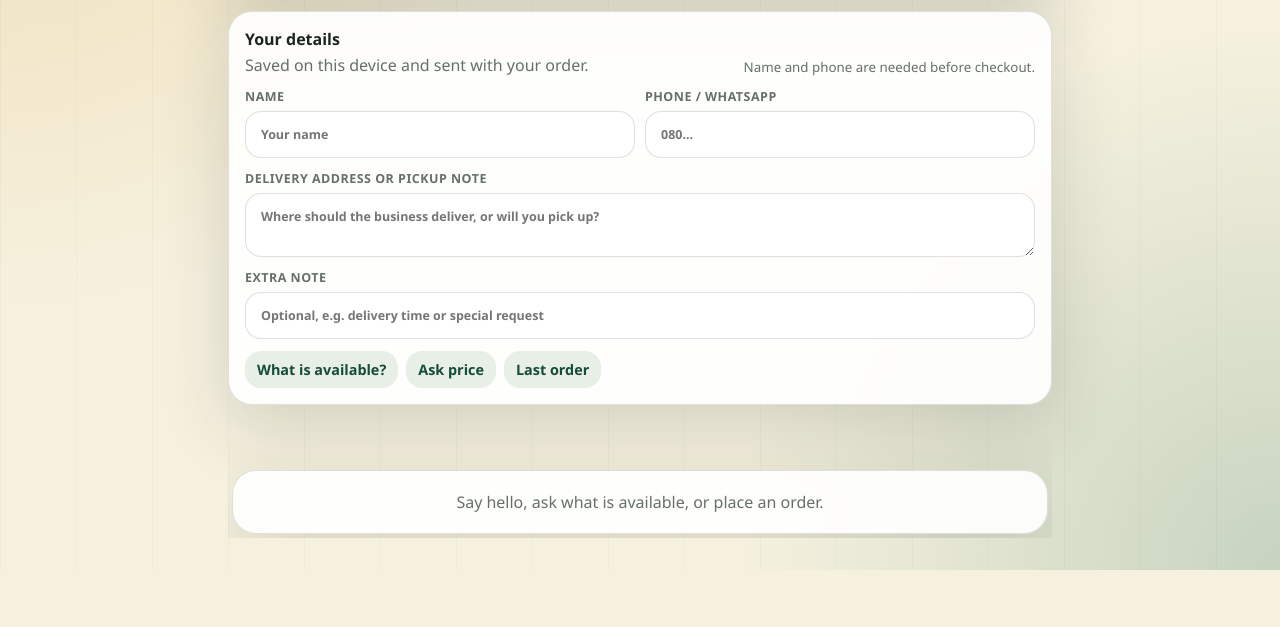
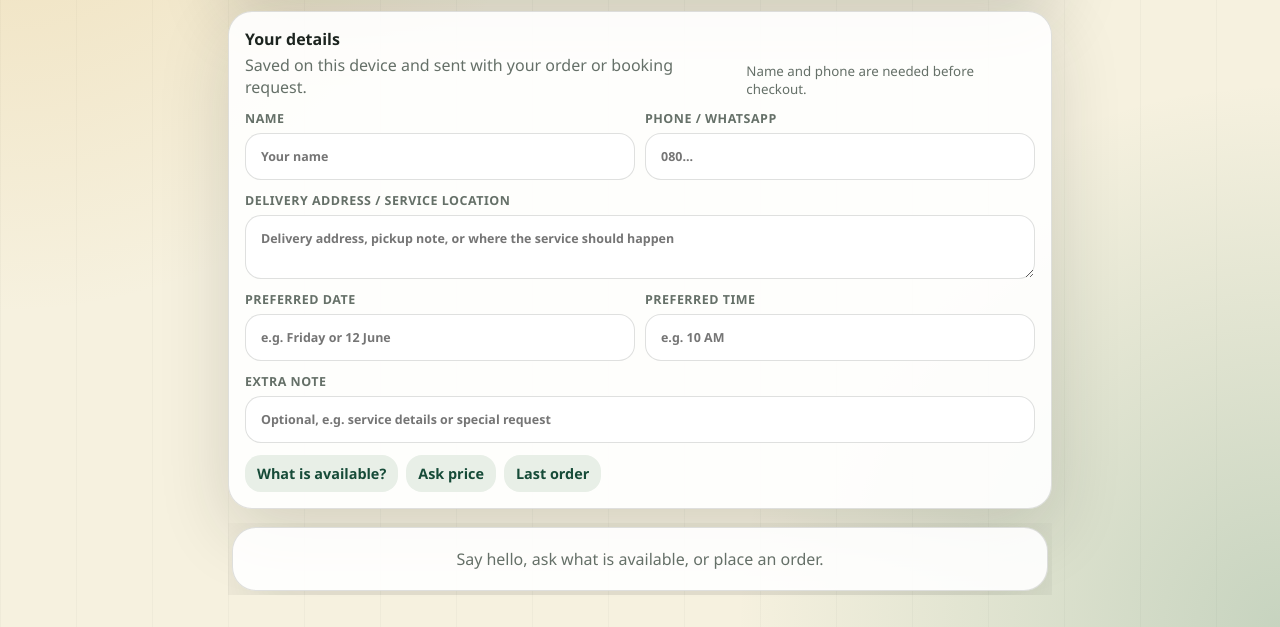
Before and after one commit to Gbemi-k/ai-business-assistant, a website: page public/chat.html in a window 1280 px wide. Shown: the part 230-857 px from the top of the page. Before the commit the page ends 800 px from the top, so only its background shows below. Drawn offline with Linux system fonts and the light colour scheme; files whose address does not match are found by name.

Commit message:
Collect booking preferences on customer page

```diff
--- a/public/chat.html
+++ b/public/chat.html
@@ -262,7 +262,7 @@
       <div class="details-head">
         <div>
           <h2>Your details</h2>
-          <p>Saved on this device and sent with your order.</p>
+          <p>Saved on this device and sent with your order or booking request.</p>
         </div>
         <small>Name and phone are needed before checkout.</small>
       </div>
@@ -274,11 +274,19 @@
           <input id="customerPhone" autocomplete="tel" placeholder="080...">
         </label>
       </div>
-      <label>Delivery address or pickup note
-        <textarea id="customerAddress" placeholder="Where should the business deliver, or will you pick up?"></textarea>
+      <label>Delivery address / service location
+        <textarea id="customerAddress" placeholder="Delivery address, pickup note, or where the service should happen"></textarea>
       </label>
+      <div class="details-grid">
+        <label>Preferred date
+          <input id="preferredDate" placeholder="e.g. Friday or 12 June">
+        </label>
+        <label>Preferred time
+          <input id="preferredTime" placeholder="e.g. 10 AM">
+        </label>
+      </div>
       <label>Extra note
-        <input id="customerNote" placeholder="Optional, e.g. delivery time or special request">
+        <input id="customerNote" placeholder="Optional, e.g. service details or special request">
       </label>
       <div class="quick-actions">
         <button type="button" data-message="what do you have available?">What is available?</button>
@@ -315,6 +323,8 @@
       customerName: document.querySelector("#customerName"),
       customerPhone: document.querySelector("#customerPhone"),
       customerAddress: document.querySelector("#customerAddress"),
+      preferredDate: document.querySelector("#preferredDate"),
+      preferredTime: document.querySelector("#preferredTime"),
       customerNote: document.querySelector("#customerNote"),
       messages: document.querySelector("#messages"),
       emptyState: document.querySelector("#emptyState"),
@@ -328,6 +338,8 @@
       els.customerName.value = saved.name || "";
       els.customerPhone.value = saved.phone || "";
       els.customerAddress.value = saved.address || "";
+      els.preferredDate.value = saved.preferred_date || "";
+      els.preferredTime.value = saved.preferred_time || "";
       els.customerNote.value = saved.note || "";
     }
 
@@ -336,6 +348,8 @@
         name: els.customerName.value.trim(),
         phone: els.customerPhone.value.trim(),
         address: els.customerAddress.value.trim(),
+        preferred_date: els.preferredDate.value.trim(),
+        preferred_time: els.preferredTime.value.trim(),
         note: els.customerNote.value.trim(),
       };
     }
@@ -416,7 +430,7 @@
       });
     });
 
-    [els.customerName, els.customerPhone, els.customerAddress, els.customerNote].forEach(input => {
+    [els.customerName, els.customerPhone, els.customerAddress, els.preferredDate, els.preferredTime, els.customerNote].forEach(input => {
       input.addEventListener("input", saveCustomerDetails);
     });
 
--- a/server.js
+++ b/server.js
@@ -193,6 +193,8 @@ const customerSchema = new mongoose.Schema(
     name: { type: String, default: "", trim: true },
     phone: { type: String, default: "", trim: true },
     address: { type: String, default: "", trim: true },
+    preferred_date: { type: String, default: "", trim: true },
+    preferred_time: { type: String, default: "", trim: true },
     note: { type: String, default: "", trim: true },
   },
   { _id: false }
@@ -483,6 +485,8 @@ function sanitizeCustomerInfo(customer = {}) {
     name: String(customer.name || "").trim().slice(0, 120),
     phone: String(customer.phone || "").trim().slice(0, 80),
     address: String(customer.address || "").trim().slice(0, 300),
+    preferred_date: String(customer.preferred_date || "").trim().slice(0, 80),
+    preferred_time: String(customer.preferred_time || "").trim().slice(0, 80),
     note: String(customer.note || "").trim().slice(0, 300),
   };
 }
```
Also changed, not shown: public/admin.html (+2 -0 lines).
